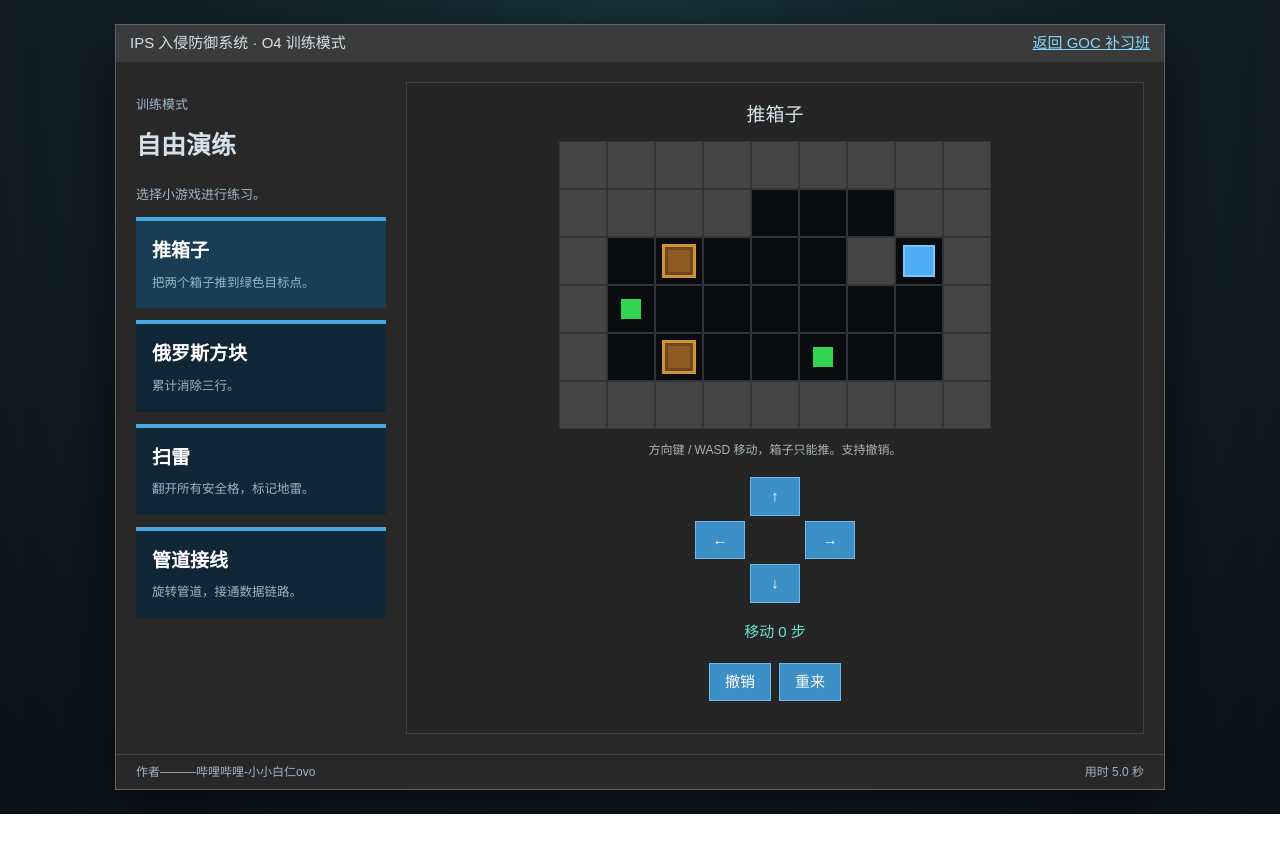
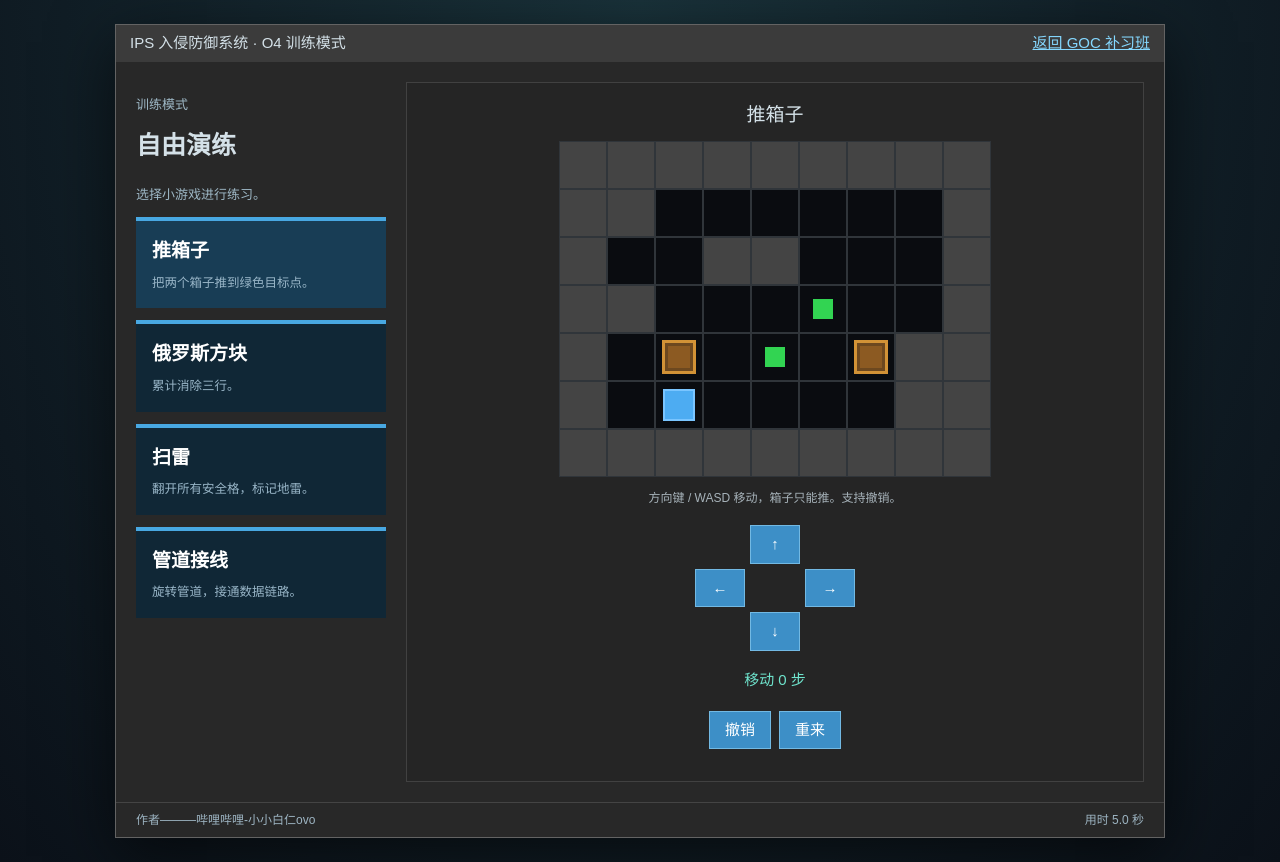
Before and after one commit to bairen048-design/RXSEND, a plain HTML site: page o4.html in a window 1280 px wide. Before the commit the page ends 814 px from the top, so only its background shows below. Drawn offline with Linux system fonts and the light colour scheme.

Commit message:
Generate solvable random Sokoban puzzles and use only two-ended pipes

```diff
--- a/o4.html
+++ b/o4.html
@@ -53,23 +53,51 @@ function pad(move){
  div.querySelectorAll('button').forEach(b=>b.onclick=()=>move(Number(b.dataset.dir)));
 }
 const directions=[[0,-1],[1,0],[0,1],[-1,0]];
+let previousBoxPuzzle='';
+function createBoxPuzzle(){
+ const steps=[-9,1,9,-1];
+ for(let attempt=0;attempt<100;attempt++){
+  const walls=new Set();
+  for(let p=0;p<63;p++)if(p<9||p>=54||p%9===0||p%9===8)walls.add(p);
+  for(let i=0;i<6;i++)walls.add((1+Math.floor(Math.random()*5))*9+1+Math.floor(Math.random()*7));
+  const floor=Array.from({length:63},(_,p)=>p).filter(p=>!walls.has(p));
+  const centers=floor.filter(p=>p%9>1&&p%9<7&&p>17&&p<45);
+  if(centers.length<2)continue;
+  const goals=new Set();
+  while(goals.size<2)goals.add(centers[Math.floor(Math.random()*centers.length)]);
+  const crates=new Set(goals);
+  let player=floor.find(p=>!crates.has(p)),pulls=0;
+  for(let turn=0;turn<350;turn++){
+   const walks=steps.filter(step=>!walls.has(player+step)&&!crates.has(player+step));
+   const pulling=walks.filter(step=>crates.has(player-step));
+   if(!walks.length)break;
+   const options=pulling.length&&Math.random()<.65?pulling:walks;
+   const step=options[Math.floor(Math.random()*options.length)];
+   // Every backward pull can be reversed as a legal forward push.
+   if(crates.delete(player-step)){crates.add(player);pulls++;}
+   player+=step;
+  }
+  if(pulls<8||[...crates].some(p=>goals.has(p)))continue;
+  const signature=[...walls].sort((a,b)=>a-b).join(',')+'|'+[...goals].join(',')+'|'+[...crates].join(',');
+  if(signature===previousBoxPuzzle)continue;
+  previousBoxPuzzle=signature;
+  return {walls,goals,crates,player,height:7};
+ }
+ // A known-solvable reference layout also handles an unusually unlucky generator.
+ const raw=['#########','####...##','#.$...#@#','#.......#','#.$..g..#','#########'];
+ const walls=new Set(),goals=new Set([28,41]),crates=new Set();let player=25;
+ raw.forEach((row,y)=>Array.from(row).forEach((c,x)=>{const p=y*9+x;if(c==='#')walls.add(p);if(c==='$')crates.add(p);}));
+ return {walls,goals,crates,player,height:6};
+}
 function boxes(){
- const maps=[
-  ['#########','####...##','#.$...#@#','#.......#','#.$..g..#','#########'],
-  ['#########','##......#','#.$...#@#','#.......#','#.$..g..#','#########']
- ];
- const raw=maps[Math.floor(Math.random()*maps.length)];
- // The first goal sits beneath the left-hand target from the reference map.
- const walls=new Set(),goals=new Set([3*9+1,4*9+5]),crates=new Set();
- let player=0,moves=0;const history=[];
- raw.forEach((row,y)=>Array.from(row).forEach((c,x)=>{
-  const p=y*9+x;if(c==='#')walls.add(p);if(c==='$')crates.add(p);if(c==='@')player=p;
- }));
+ const puzzle=createBoxPuzzle();
+ const {walls,goals,crates,height}=puzzle;
+ let player=puzzle.player,moves=0;const history=[];
  const status=layout('推箱子','<div class="board" id="boxboard" aria-label="推箱子地图"></div><p class="note">方向键 / WASD 移动，箱子只能推。支持撤销。</p>');
  const board=main.querySelector('#boxboard');board.style.gridTemplateColumns='repeat(9,1fr)';
  function render(){
   board.replaceChildren();
-  for(let p=0;p<raw.length*9;p++){
+  for(let p=0;p<height*9;p++){
    const cell=document.createElement('div');cell.className='cell'+(walls.has(p)?' wall':'')+(goals.has(p)?' goal':'')+(crates.has(p)?' box':'')+(player===p?' player':'');board.append(cell);
   }
   if([...crates].every(p=>goals.has(p)))win(status);else status.textContent='移动 '+moves+' 步';
@@ -128,7 +156,7 @@ function mines(){
 }
 function pipes(){
  const size=7,tiles=Array(49).fill(0);
- // Preserve a solution while adding unrelated branches and dead ends around it.
+ // Keep a winding solution with unrelated two-ended pipes around it.
  const layouts=[
   [[0,2],[0,3],[1,3],[1,2],[1,1],[1,0],[2,0],[3,0],[3,1],[4,1],[4,2],[4,3],[4,4],[3,4],[3,5],[4,5],[5,5],[6,5],[6,4],[6,3],[6,2]],
   [[0,2],[0,3],[1,3],[1,2],[1,1],[2,1],[3,1],[3,2],[3,3],[2,3],[2,4],[2,5],[1,5],[1,6],[2,6],[3,6],[4,6],[4,5],[4,4],[5,4],[5,3],[6,3],[6,2]]
@@ -139,17 +167,8 @@ function pipes(){
  route.forEach((p,i)=>{tiles[p[1]*size+p[0]]=(i?bit(p,route[i-1]):8)|(i<route.length-1?bit(p,route[i+1]):2);});
  const unused=tiles.flatMap((n,p)=>n?[]:[p]);
  for(let i=unused.length-1;i>0;i--){const j=Math.floor(Math.random()*(i+1));[unused[i],unused[j]]=[unused[j],unused[i]];}
- const decoys=[3,5,7,1,3,5];
+ const decoys=[3,5];
  unused.slice(0,12).forEach(p=>{tiles[p]=decoys[Math.floor(Math.random()*decoys.length)];});
- // A few real-route tees make choosing the correct continuation necessary.
- for(let i=2;i<route.length-2;i+=6){
-  const [x,y]=route[i],p=y*size+x;
-  const branches=directions.flatMap(([dx,dy],d)=>{
-   const nx=x+dx,ny=y+dy;
-   return nx>=0&&nx<size&&ny>=0&&ny<size&&!(tiles[p]&(1<<d))?[d]:[];
-  });
-  if(branches.length)tiles[p]|=1<<branches[Math.floor(Math.random()*branches.length)];
- }
  const rotate=n=>((n<<1)&15)|(n>>3);
  tiles.forEach((n,p)=>{for(let k=Math.floor(Math.random()*4);k>0;k--)n=rotate(n);tiles[p]=n;});
  const status=layout('管道接线','<p class="note">点击管道顺时针旋转，接通数据链路。</p><div class="pipe-frame"><span class="endpoint in">IN</span><div class="board pipes"></div><span class="endpoint out">OUT</span></div>');
```
